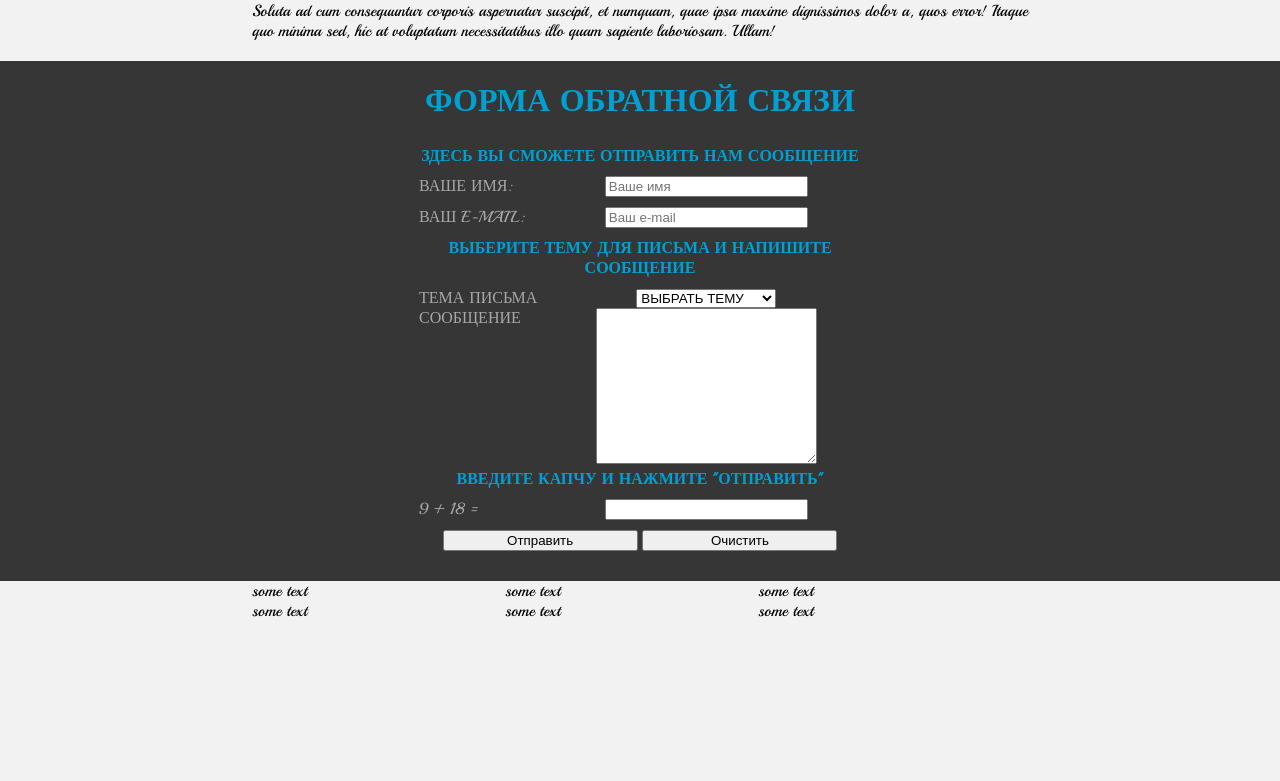
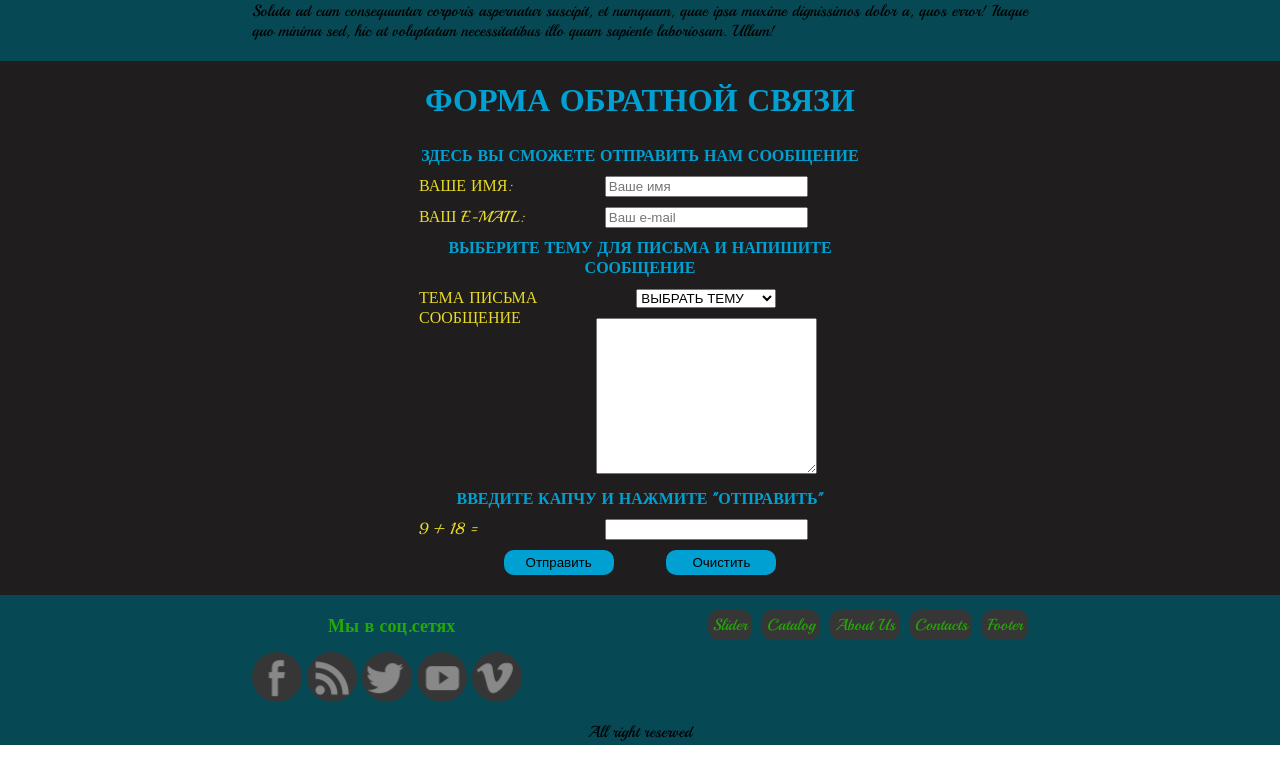
Before and after one commit to yuriy-gu/brain-acad, a plain HTML site: page index.html in a window 1280 px wide. Shown: the part 1572-2353 px from the top of the page. After the commit the page ends 2317 px from the top, so only its background shows below. Drawn offline with Linux system fonts and the light colour scheme.

Commit message:
we make a footer

```diff
--- a/css/main.css
+++ b/css/main.css
@@ -39,8 +39,7 @@ article,
 }
 
 .top_content,
-.catalog,
-.contacts {
+.catalog {
 	background-color: #363636;
 }
 
@@ -62,11 +61,11 @@ article img,
 
 /* ================ header ================ */
 header {
-	background-color: #d7d7d7;
+	background-color: #00A1D2;
 	height: 50px;
 }
 header img {
-	background-color: azure;
+	background-color: #00A1D2;
 	-moz-border-radius: 30px;
 	-webkit-border-radius: 30px;
 	border-radius: 30px;
@@ -206,11 +205,12 @@ nav a:hover {
 
 /* ================ about us ================ */
 article {
-	background-color: #f2f2f2;
+	background-color: #064954;
 	text-align: justify;
 }
 article img {
 	background-color: #fff;
+	border-radius: 20px;
 }
 .top_article img {
 	float: left;
@@ -227,7 +227,10 @@ article img {
 	margin-bottom: 0;
 }
 
-/* =============== contacts =============== */
+/* =============== contacts (form) =============== */
+.contacts {
+	background-color: #1F1D1D;
+}
 .contacts form {
 	text-align: center;
 	margin: 0 167px;
@@ -239,7 +242,7 @@ article img {
 }
 
 .contacts form label {
-	color: #a8a7a8;
+	color: #E8DB25;
 	float: left;
 	text-align: left;
 	width: 30%;
@@ -248,21 +251,121 @@ article img {
 	margin-bottom: 10px;
 	width: 195px;
 }
-
-
+.contacts textarea {
+	margin: 10px 0;
+}
+#buttons input {
+	background-color: #00a1d2;
+	border-radius: 10px;
+	border: none;
+	margin: 0 24px;
+	padding: 5px;
+	width: 110px;
+}
+#buttons input:hover {
+	background-color: #00C3FF;
+	border: none;
+}
 
 
 
 /* =============== footer =============== */
 footer {
-	height: 200px;
-	background-color: #f2f2f2;
+	height: 150px;
+	background-color: #064954;
 }
 .boxes {
 	display: inline-flex;
 	flex-direction: column;
-	width: 32%;
+	margin: 20px 0;
+}
+/* sprites */
+.social {
+	margin-right: 5%;
+	text-align: center;
+	width: 36%;
+}
+.social p {
+	color: #25A707;
+	font-size: 1.125rem;
+	font-weight: bold;
+}
+.social a {
+	float: left;
+	margin-top: 15px;
+	margin-right: 5px;
+}
+.fb,
+.fb:hover,
+.rss,
+.rss:hover,
+.tw,
+.tw:hover,
+.utube,
+.utube:hover,
+.vk,
+.vk:hover {
+	border-radius: 30px;
+	height: 50px;
+	width: 50px;
+}
+.fb {
+	background: url(../img/social-sprite.png) 2% 91%;
+}
+.fb:hover {
+	background: url(../img/social-sprite.png) 2% 50%;
+}
+.rss {
+	background: url(../img/social-sprite.png) 59.6% 91%;
+}
+.rss:hover {
+	background: url(../img/social-sprite.png) 59.6% 50%;
+}
+.tw {
+	background: url(../img/social-sprite.png) 79% 91%;
+}
+.tw:hover {
+	background: url(../img/social-sprite.png) 79% 50%;
+}
+.utube {
+	background: url(../img/social-sprite.png) 98% 91%;
+}
+.utube:hover {
+	background: url(../img/social-sprite.png) 98% 50%;
+}
+.vk {
+	background: url(../img/social-sprite.png) 88.7% 91%;
+}
+.vk:hover {
+	background: url(../img/social-sprite.png) 88.7% 50%;
 }
 
+.footer_nav {
+	float: right;
+}
+.footer_nav li {
+	float: left;
+	margin-left: 10px;
+	text-align: center;
+}
+.footer_nav a {
+	border-radius: 10px;
+	background-color: #363636;
+	color: #25A707;
+	padding: 5px;
+	width: 70px;
+}
+.footer_nav a:hover {
+	color: #363636;
+	background-color: #3EF115;
+}
+.footer_bttm {
+	text-align: center;
+}
+
+
+.clearfix {
+	clear: both;
+}
 /*make a footer 1st column - text then social(vk, facebook etc) img-sprite*/
 /*float если мы используем свойство float - обтекание элементов, то после надо создать блок div и прописать ему clear:both;*/
--- a/index.html
+++ b/index.html
@@ -243,7 +243,7 @@
 				<h2>ВЫБЕРИТЕ ТЕМУ ДЛЯ ПИСЬМА И НАПИШИТЕ СООБЩЕНИЕ</h2>
 				<div>
 					<label for="theme">ТЕМА ПИСЬМА</label>
-					<select name="" id="theme">
+					<select id="theme">
 						<optgroup>
 							<option value="">ВЫБРАТЬ ТЕМУ</option>
 							<option value="">1</option>
@@ -260,7 +260,7 @@
 					<label>9 + 18 =</label>
 					<input type="text" />
 				</div>
-				<div>
+				<div id="buttons">
 					<input type="submit" value="Отправить" />
 					<input type="reset" value="Очистить" />
 				</div>
@@ -272,17 +272,47 @@
 
 	<footer id="footer">
 		<div class="wrapper">
-			<div class="boxes">
-				<p>some text</p>
-				<p>some text</p>
+			<div class="boxes social">
+				<p>Мы в соц.сетях</p>
+				<ul>
+					<li>
+						<a href="#" class="fb"></a>
+					</li>
+					<li>
+						<a href="#" class="rss"></a>
+					</li>
+					<li>
+						<a href="#" class="tw"></a>
+					</li>
+					<li>
+						<a href="#" class="utube"></a>
+					</li>
+					<li>
+						<a href="#" class="vk"></a>
+					</li>
+				</ul>
 			</div>
-			<div class="boxes">
-				<p>some text</p>
-				<p>some text</p>
+			<div class="boxes footer_nav">
+				<ul>
+					<li>
+						<a href="#slider">Slider</a>
+					</li>
+					<li>
+						<a href="#catalog">Catalog</a>
+					</li>
+					<li>
+						<a href="#about_us">About Us</a>
+					</li>
+					<li>
+						<a href="#contacts">Contacts</a>
+					</li>
+					<li>
+						<a href="#footer">Footer</a>
+					</li>
+				</ul>
 			</div>
-			<div class="boxes">
-				<p>some text</p>
-				<p>some text</p>
+			<div class="footer_bttm clearfix">
+				<p>All right reserved</p>
 			</div>
 		</div>
 	</footer>
```
